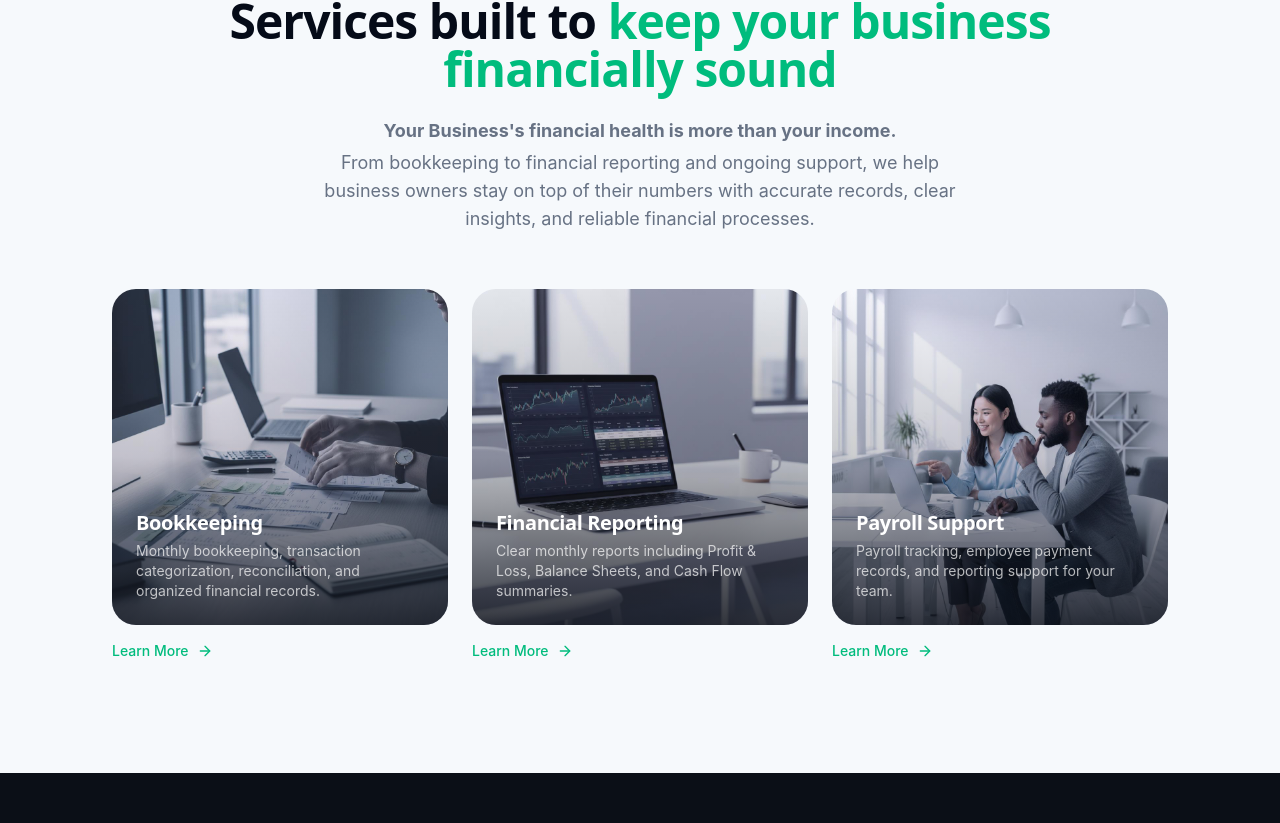
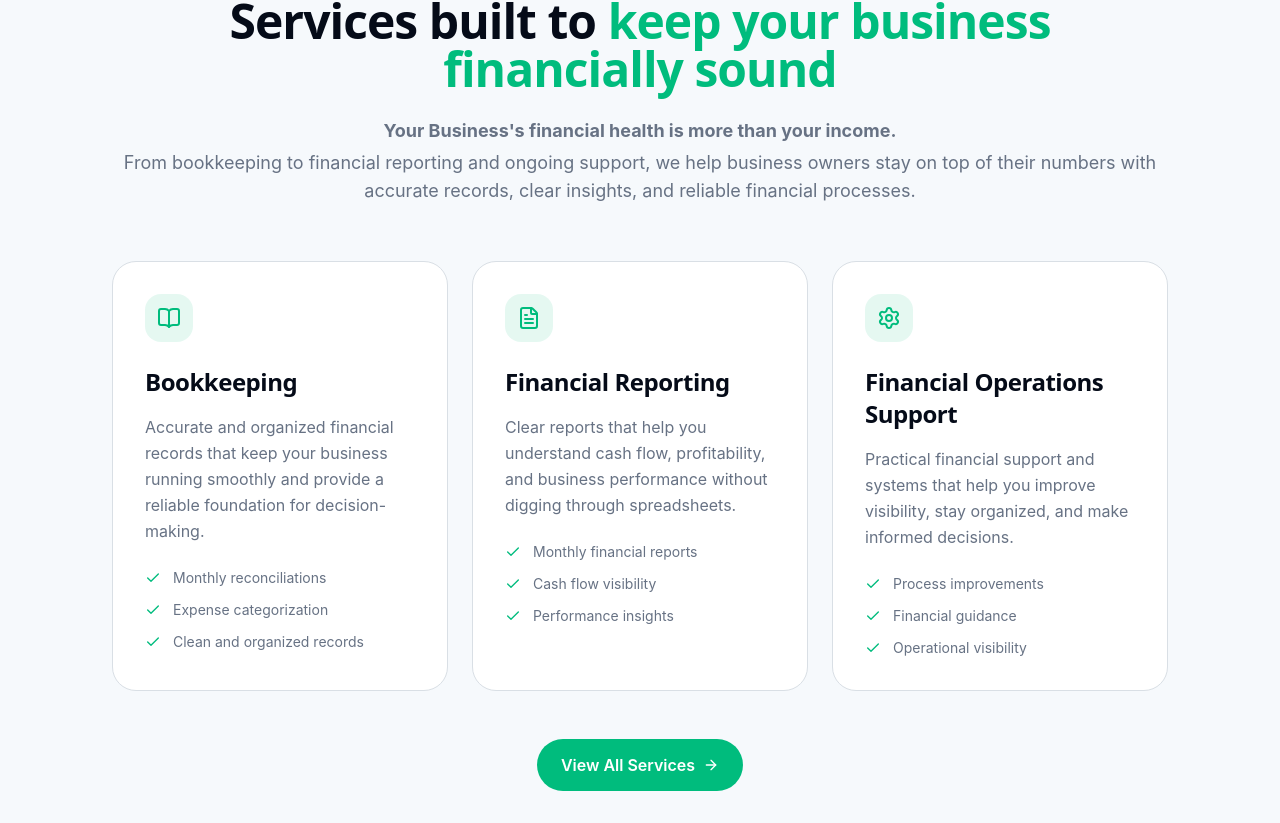
Before and after one commit to JabezRoberts/perugi-next, a Next.js app: page / in a window 1280 px wide. Shown: the part 2457-3280 px from the top of the page. Built offline with nearby package versions, Linux system fonts and the light colour scheme.

Commit message:
Next, industries section of home page

```diff
--- /dev/null
+++ b/src/app/constants/index.ts
@@ -0,0 +1,2 @@
+export * from './benefits'
+export * from './services'
--- /dev/null
+++ b/src/app/constants/services.ts
@@ -0,0 +1,37 @@
+import { BookOpen, FileText, Settings } from "lucide-react";
+
+export const services = [
+  {
+    title: "Bookkeeping",
+    description:
+      "Accurate and organized financial records that keep your business running smoothly and provide a reliable foundation for decision-making.",
+    icon: BookOpen,
+    features: [
+      "Monthly reconciliations",
+      "Expense categorization",
+      "Clean and organized records",
+    ],
+  },
+  {
+    title: "Financial Reporting",
+    description:
+      "Clear reports that help you understand cash flow, profitability, and business performance without digging through spreadsheets.",
+    icon: FileText,
+    features: [
+      "Monthly financial reports",
+      "Cash flow visibility",
+      "Performance insights",
+    ],
+  },
+  {
+    title: "Financial Operations Support",
+    description:
+      "Practical financial support and systems that help you improve visibility, stay organized, and make informed decisions.",
+    icon: Settings,
+    features: [
+      "Process improvements",
+      "Financial guidance",
+      "Operational visibility",
+    ],
+  },
+];
--- a/src/app/page.tsx
+++ b/src/app/page.tsx
@@ -1,7 +1,7 @@
 import Link from 'next/link'
-import { benefits } from '@/app/constants/benefits'
+import { benefits, services } from '@/app/constants/index'
 import { ArrowRight, Check, TrendingUp, Users, FileText, Zap } from 'lucide-react'
-import { services, testimonials } from '@/lib/data'
+import { testimonials } from '@/lib/data'
 import AnimatedSection from '@/components/AnimatedSection'
 
 export default function Home() {
@@ -186,11 +186,12 @@ export default function Home() {
             <p className="text-lg text-muted-foreground mb-1 mt-6 font-bold">
               Your Business&apos;s financial health is more than your income.
             </p>
-            <p className="text-muted-foreground text-lg max-w-2xl mx-auto">
+            <p className="text-muted-foreground text-lg max-w-6xl mx-auto">
               From bookkeeping to financial reporting and ongoing support, we help business owners stay on top of their numbers with accurate records, clear insights, and reliable financial processes.
             </p>
           </AnimatedSection>
-          <div className="grid md:grid-cols-3 gap-6">
+
+          {/* <div className="grid md:grid-cols-3 gap-6">
             {services.slice(0, 3).map((service, i) => (
               <AnimatedSection key={service.title} delay={i * 0.12} animation="scale">
                 <Link href={service.href} className="group block">
@@ -208,7 +209,49 @@ export default function Home() {
                 </Link>
               </AnimatedSection>
             ))}
+          </div> */}
+          <div className="grid md:grid-cols-3 gap-6">
+            {services.slice(0, 3).map((service, i) => (
+              <AnimatedSection
+                key={service.title}
+                delay={i * 0.12}
+                animation="scale"
+              >
+                <div className="h-full rounded-3xl border border-border bg-card p-8">
+                  <div className="w-12 h-12 rounded-2xl bg-emerald-500/10 flex items-center justify-center mb-6">
+                    <service.icon className="w-6 h-6 text-emerald-500" />
+                  </div>
+
+                  <h3 className="text-2xl font-bold mb-4">
+                    {service.title}
+                  </h3>
+
+                  <p className="text-muted-foreground mb-6 leading-relaxed">
+                    {service.description}
+                  </p>
+
+                  <ul className="space-y-3 text-sm text-muted-foreground">
+                    {service.features.map((feature) => (
+                      <li key={feature} className="flex gap-3">
+                        <Check className="w-4 h-4 text-emerald-500 mt-0.5 flex-shrink-0" />
+                        <span>{feature}</span>
+                      </li>
+                    ))}
+                  </ul>
+                </div>
+              </AnimatedSection>
+            ))}
           </div>
+        </div>
+
+        <div className="mt-12 text-center">
+          <Link
+            href="/services"
+            className="inline-flex items-center gap-2 px-6 py-3.5 bg-emerald-500 text-white font-semibold rounded-full hover:scale-105 transition-all"
+          >
+            View All Services
+            <ArrowRight className="w-4 h-4" />
+          </Link>
         </div>
       </section>
 
```
